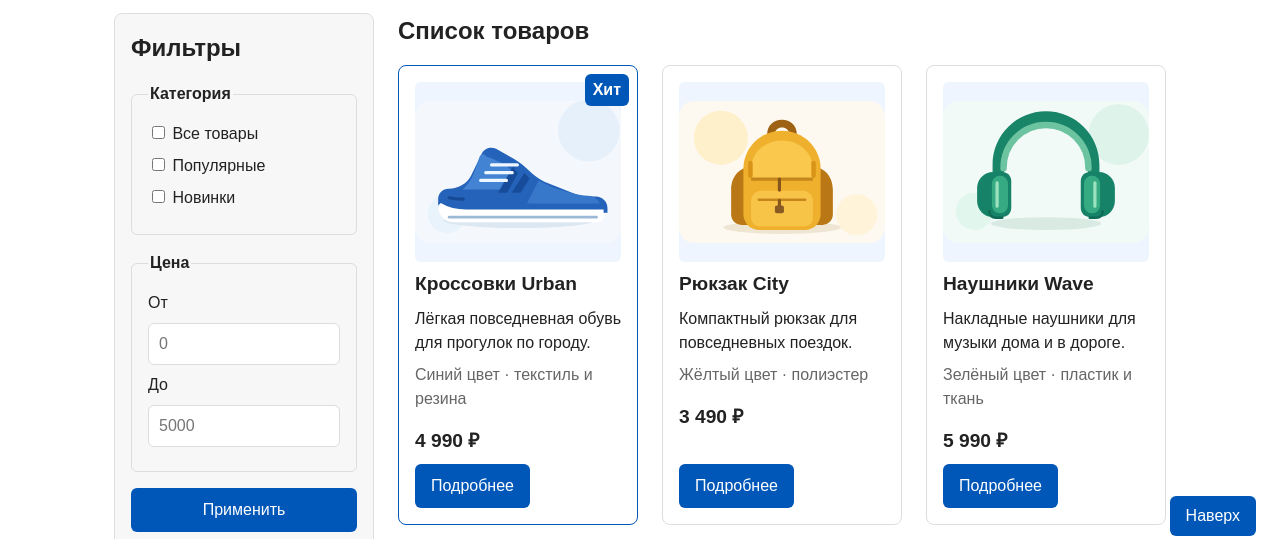
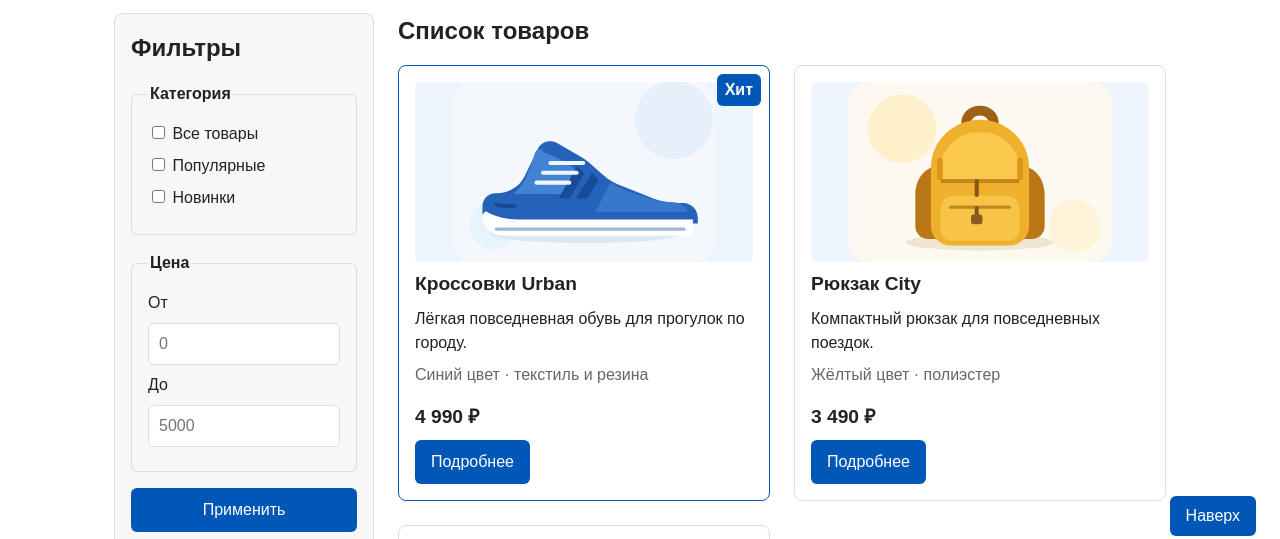
Before and after one commit to Zepo4ka/kr1-html-css-shop, a plain HTML site: page practice-8/catalog.html in a window 1280 px wide. Shown: the part 240-779 px from the top of the page. Drawn offline with Linux system fonts and the light colour scheme.

```diff
--- a/practice-8/catalog.html
+++ b/practice-8/catalog.html
@@ -56,7 +56,7 @@
 
       <section class="catalog-products">
         <h2 class="catalog-products__title">Список товаров</h2>
-        <div class="products-grid">
+        <div class="products-grid products-grid--catalog">
           <article class="product-card product-card--featured">
           <span class="product-card__badge">Хит</span>
             <div class="product-card__media">
--- a/practice-8/css/style.css
+++ b/practice-8/css/style.css
@@ -538,6 +538,10 @@
   top: var(--space-md);
 }
 
+.products-grid--catalog {
+  grid-template-columns: repeat(2, minmax(0, 1fr));
+}
+
 .back-to-top {
   position: fixed;
   right: var(--space-lg);
```
Also changed, not shown: 1 other file.
